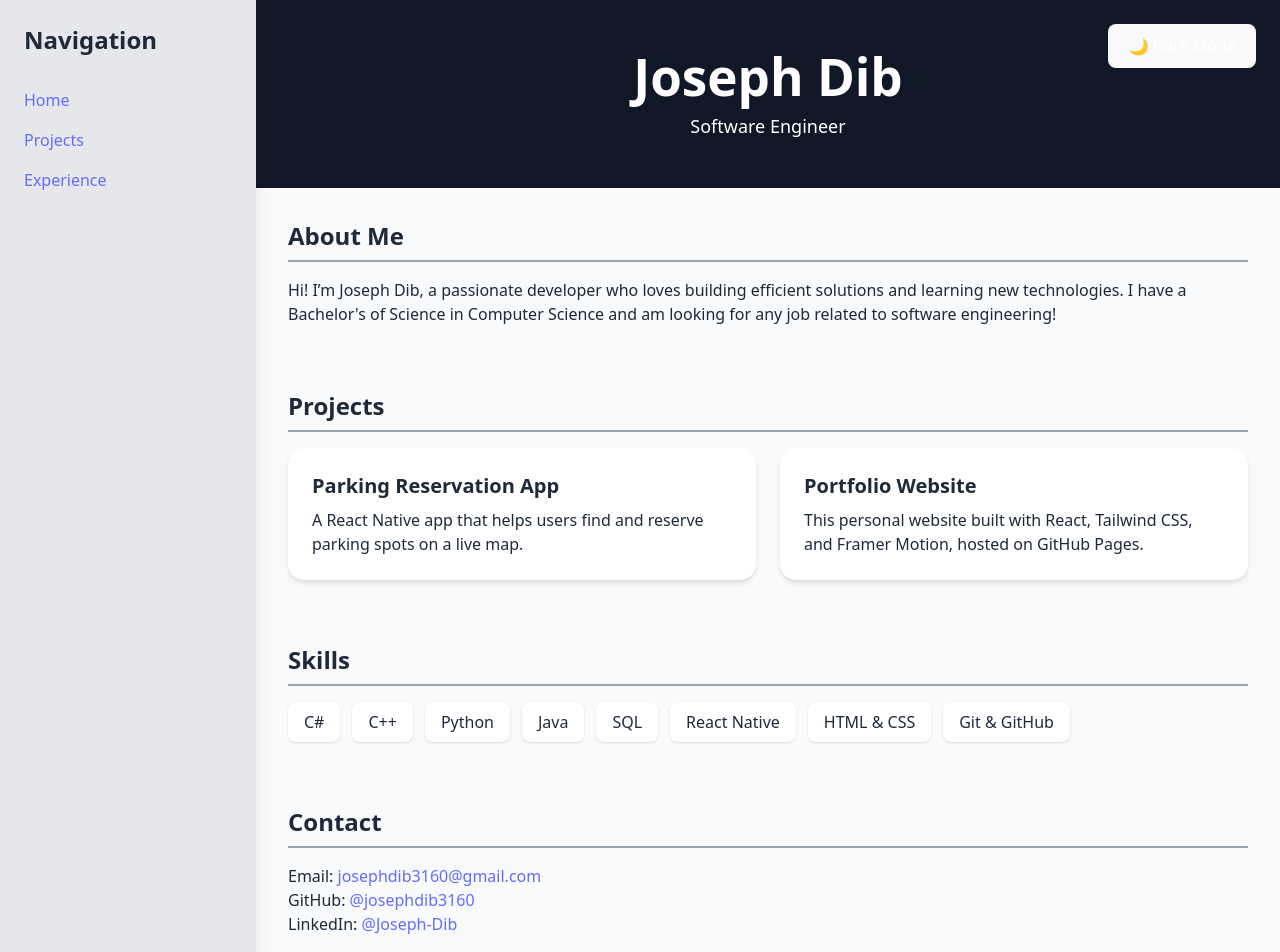
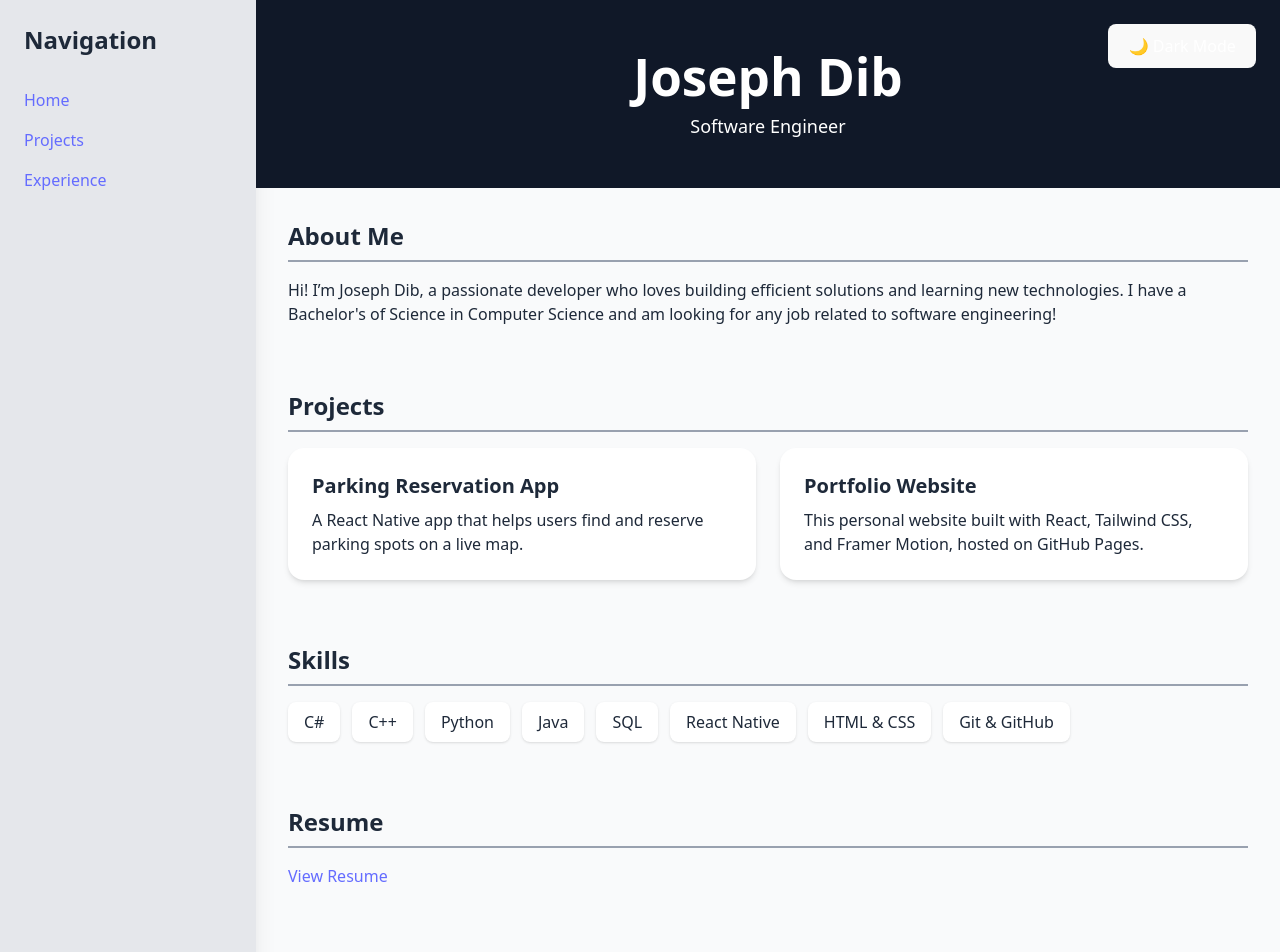
Before and after one commit to josephdib3160/josephdib3160.github.io, a React (Vite) app: page / in a window 1280 px wide. Shown: the top 952 px of the page. Built offline with nearby package versions, Linux system fonts and the light colour scheme.

Commit message:
added Resume download

```diff
--- a/src/App.tsx
+++ b/src/App.tsx
@@ -83,6 +83,11 @@ export default function Portfolio() {
         </ul>
       </section>
 
+      <section id="Resume" className=" mx-auto p-8">
+        <h2 className="text-2xl font-semibold mb-4 border-b-2 border-gray-400 pb-2">Resume</h2>
+        <a href='Resume.pdf' target='_blank'>View Resume</a>
+      </section>
+
       {/* Contact Section */}
       <section id="contact" className=" mx-auto p-8">
         <h2 className="text-2xl font-semibold mb-4 border-b-2 border-gray-400 pb-2">Contact</h2>
```
Also changed, not shown: 1 other file (tests, documents, lock files or other folders).
